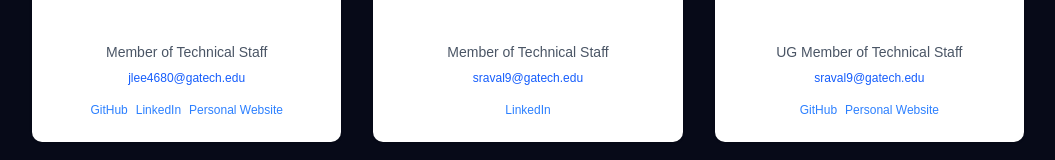
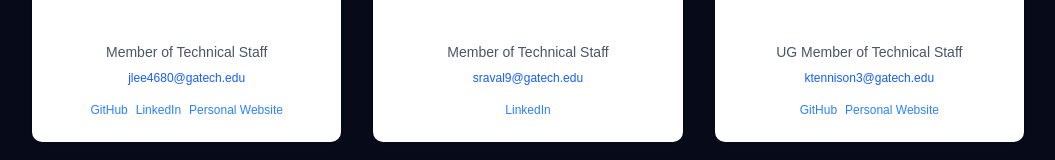
Before and after one commit to inferencelab-gt/inference-lab-website, a Next.js app: page /team in a window 1280 px wide. Shown: the part 590-750 px from the top of the page, without its empty margins (112-1167 px from the left). Built offline with nearby package versions, Linux system fonts and the light colour scheme.

Commit message:
Fix Kyle Tennison email

```diff
--- a/src/data/team.ts
+++ b/src/data/team.ts
@@ -65,7 +65,7 @@ export const team: TeamMember[] = [
     name: "Kyle Tennison",
     role: "UG Member of Technical Staff",
     image: "/kyle-ug.png",
-    email: "sraval9@gatech.edu",
+    email: "ktennison3@gatech.edu",
     links: [
       { label: "GitHub", url: "https://github.com/kyle-tennison/" },
       { label: "Personal Website", url: "https://kyletennison.com/" }
```
